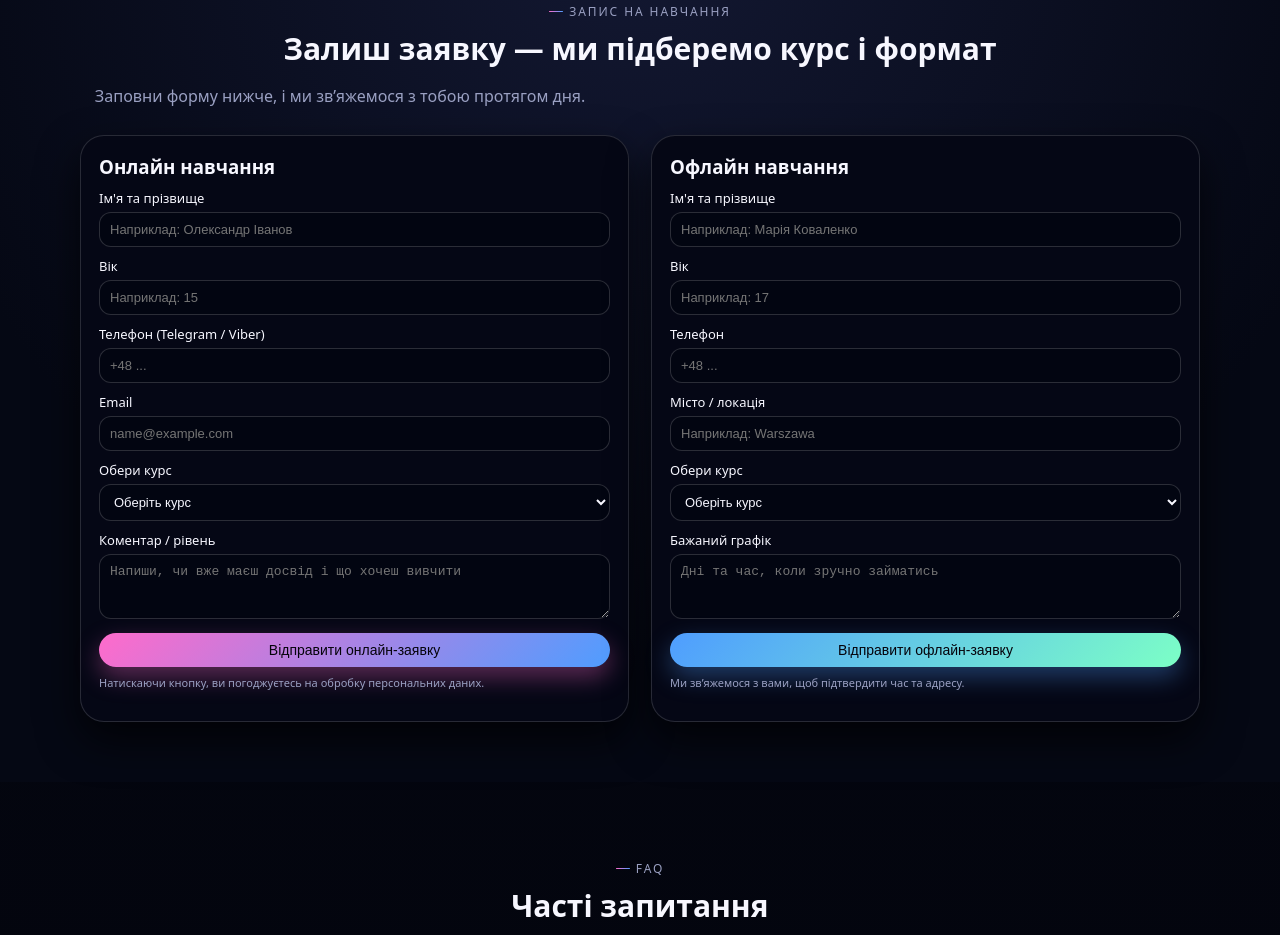
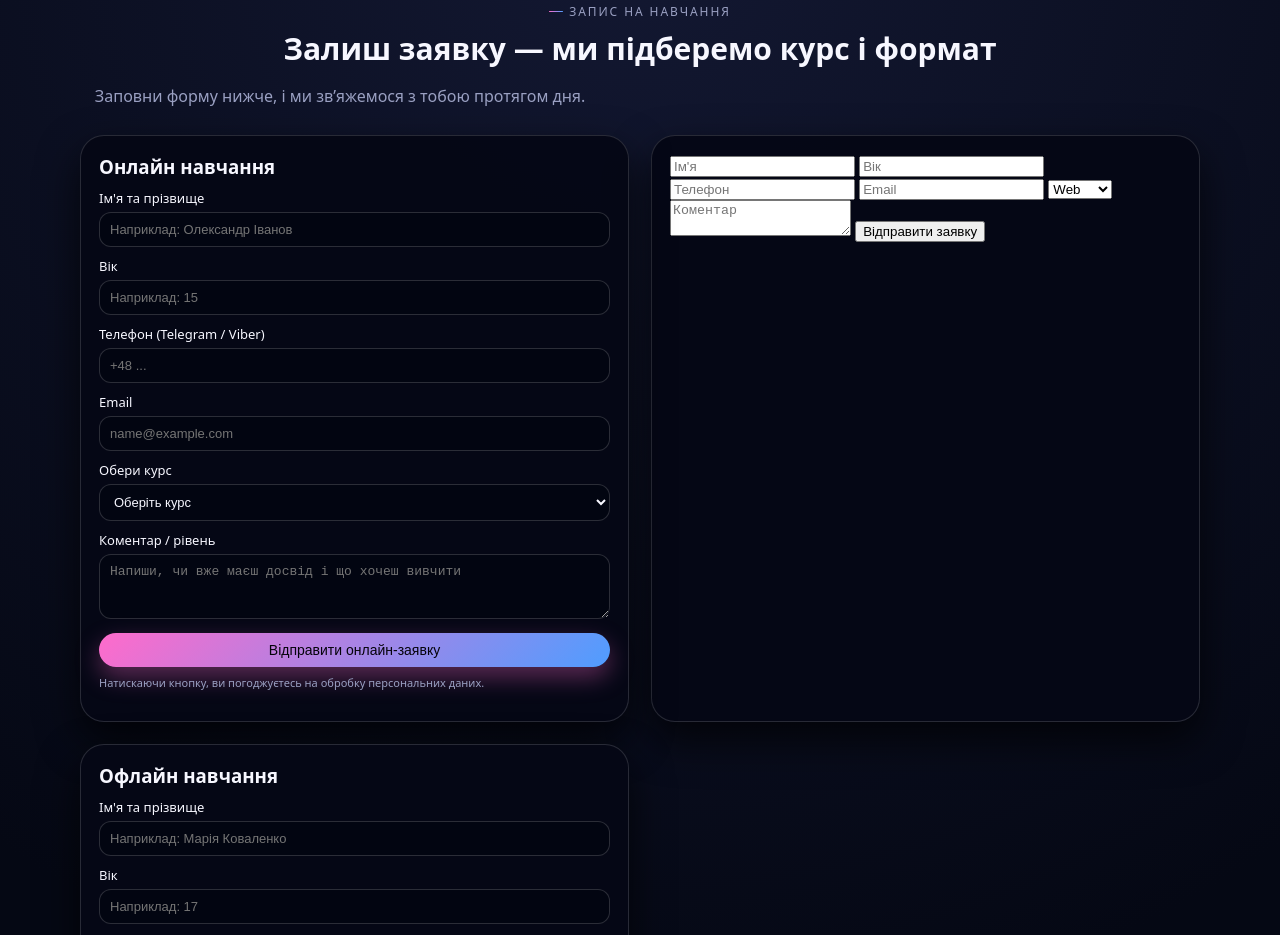
Before and after one commit to ALTSETING/RabbitIT, a plain HTML site: page index.html in a window 1280 px wide. Shown: the part 2890-3825 px from the top of the page. Drawn offline with Linux system fonts and the light colour scheme.

Commit message:
Update index.html

```diff
--- a/index.html
+++ b/index.html
@@ -468,6 +468,26 @@ src="https://www.facebook.com/tr?id=1372648924347857&ev=PageView&noscript=1"
 
           <p class="form-success" id="online-success"></p>
         </form>
+<form
+  action="https://formspree.io/f/xdkqqppg"
+  method="POST"
+  class="form-card"
+>
+  <input type="hidden" name="type" value="ONLINE">
+
+  <input type="text" name="name" placeholder="Ім'я" required>
+  <input type="number" name="age" placeholder="Вік" required>
+  <input type="tel" name="phone" placeholder="Телефон" required>
+  <input type="email" name="email" placeholder="Email">
+  <select name="course">
+    <option>Web</option>
+    <option>Python</option>
+    <option>Junior</option>
+  </select>
+  <textarea name="comment" placeholder="Коментар"></textarea>
+
+  <button type="submit">Відправити заявку</button>
+</form>
 
         <!-- OFFLINE FORM -->
         <form id="offline-form" class="form-card reveal">
```
